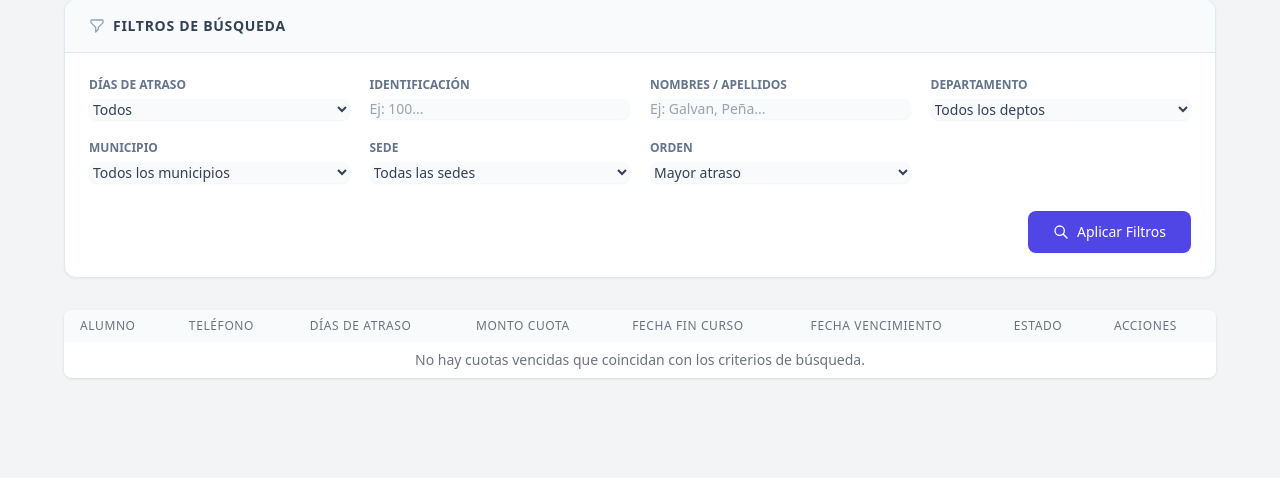
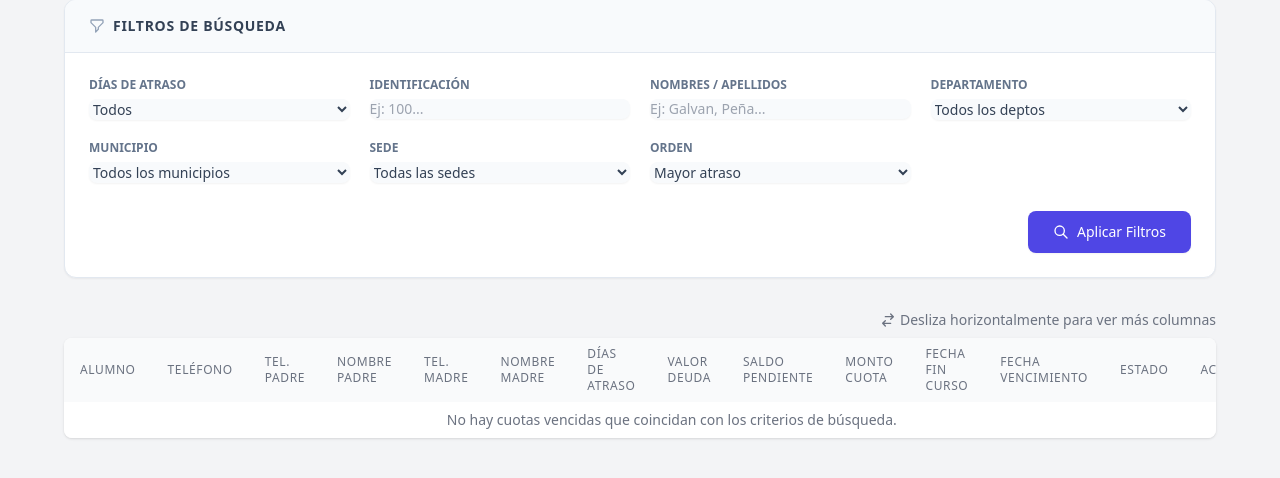
Before and after one commit to robertbarac/preicfes, a Django app: page /cartera/cuotas-vencidas/ in a window 1280 px wide. Shown: the part 173-651 px from the top of the page. Run offline with Django 5.2, Linux system fonts and the light colour scheme; the visitor is signed in with stand-in values (Sample User, id 1); data that the repository does not hold is empty; some libraries are stand-ins or nearby versions.

Commit message:
columnas de deuda y saldo agregadas

```diff
--- a/cartera/templates/cartera/cuotas_vencidas_list.html
+++ b/cartera/templates/cartera/cuotas_vencidas_list.html
@@ -97,6 +97,10 @@
         </div>
     </div>
 
+    <div class="mb-2 text-sm text-gray-500 flex items-center justify-end hidden md:flex">
+        <svg class="w-4 h-4 mr-1" fill="none" stroke="currentColor" viewBox="0 0 24 24"><path stroke-linecap="round" stroke-linejoin="round" stroke-width="2" d="M8 7h12m0 0l-4-4m4 4l-4 4m0 6H4m0 0l4 4m-4-4l4-4"></path></svg>
+        <span>Desliza horizontalmente para ver más columnas</span>
+    </div>
     <div class="bg-white shadow rounded-lg overflow-hidden">
         <div class="overflow-x-auto">
             <table class="min-w-full">
@@ -105,7 +109,13 @@
                         <th class="px-4 py-2 text-left text-xs font-medium text-gray-500 uppercase tracking-wider">Alumno</th>
                         {% comment %} <th class="px-4 py-2 text-left text-xs font-medium text-gray-500 uppercase tracking-wider">Identificación</th> {% endcomment %}
                         <th class="px-4 py-2 text-left text-xs font-medium text-gray-500 uppercase tracking-wider">Teléfono</th>
+                        <th class="px-4 py-2 text-left text-xs font-medium text-gray-500 uppercase tracking-wider">Tel. Padre</th>
+                        <th class="px-4 py-2 text-left text-xs font-medium text-gray-500 uppercase tracking-wider">Nombre Padre</th>
+                        <th class="px-4 py-2 text-left text-xs font-medium text-gray-500 uppercase tracking-wider">Tel. Madre</th>
+                        <th class="px-4 py-2 text-left text-xs font-medium text-gray-500 uppercase tracking-wider">Nombre Madre</th>
                         <th class="px-4 py-2 text-left text-xs font-medium text-gray-500 uppercase tracking-wider">Días de Atraso</th>
+                        <th class="px-4 py-2 text-left text-xs font-medium text-gray-500 uppercase tracking-wider">Valor Deuda</th>
+                        <th class="px-4 py-2 text-left text-xs font-medium text-gray-500 uppercase tracking-wider">Saldo Pendiente</th>
                         <th class="px-4 py-2 text-left text-xs font-medium text-gray-500 uppercase tracking-wider">Monto Cuota</th>
                         <th class="px-4 py-2 text-left text-xs font-medium text-gray-500 uppercase tracking-wider">Fecha Fin Curso</th>
                         <th class="px-4 py-2 text-left text-xs font-medium text-gray-500 uppercase tracking-wider">Fecha Vencimiento</th>
@@ -123,8 +133,26 @@
                         </td>
                         {% comment %} <td class="px-6 py-4 whitespace-nowrap text-sm text-gray-900">{{ cuota.deuda.alumno.identificacion }}</td> {% endcomment %}
                         <td class="px-3 py-2 whitespace-nowrap text-sm text-gray-900">{{ cuota.deuda.alumno.celular }}</td>
+                        <td class="px-3 py-2 whitespace-nowrap text-sm text-gray-900">{{ cuota.deuda.alumno.celular_padre }}</td>
+                        <td class="px-3 py-2 whitespace-nowrap text-sm text-gray-900">
+                            {% if cuota.deuda.alumno.nombres_padre != 'SIN DATOS' %}
+                                {{ cuota.deuda.alumno.nombres_padre }} {{ cuota.deuda.alumno.primer_apellido_padre }} {% if cuota.deuda.alumno.segundo_apellido_padre != 'SIN DATOS' %}{{ cuota.deuda.alumno.segundo_apellido_padre }}{% endif %}
+                            {% else %}
+                                SIN DATOS
+                            {% endif %}
+                        </td>
+                        <td class="px-3 py-2 whitespace-nowrap text-sm text-gray-900">{{ cuota.deuda.alumno.celular_madre }}</td>
+                        <td class="px-3 py-2 whitespace-nowrap text-sm text-gray-900">
+                            {% if cuota.deuda.alumno.nombres_madre != 'SIN DATOS' %}
+                                {{ cuota.deuda.alumno.nombres_madre }} {{ cuota.deuda.alumno.primer_apellido_madre }} {% if cuota.deuda.alumno.segundo_apellido_madre != 'SIN DATOS' %}{{ cuota.deuda.alumno.segundo_apellido_madre }}{% endif %}
+                            {% else %}
+                                SIN DATOS
+                            {% endif %}
+                        </td>
                         <td class="px-3 py-2 whitespace-nowrap text-sm text-gray-900">{{ cuota.dias_atraso }}</td>
-                        <td class="px-3 py-2 whitespace-nowrap text-sm text-gray-900">{{ cuota.monto }}</td>
+                        <td class="px-3 py-2 whitespace-nowrap text-sm text-gray-900">${{ cuota.deuda.valor_total }}</td>
+                        <td class="px-3 py-2 whitespace-nowrap text-sm text-gray-900">${{ cuota.deuda.saldo_pendiente }}</td>
+                        <td class="px-3 py-2 whitespace-nowrap text-sm text-gray-900">${{ cuota.monto }}</td>
                         <td class="px-3 py-2 whitespace-nowrap text-sm text-gray-900">{{ cuota.deuda.alumno.fecha_culminacion }}</td>
                         <td class="px-3 py-2 whitespace-nowrap text-sm text-gray-900">{{ cuota.fecha_vencimiento }}</td>
                         <td class="px-3 py-2 whitespace-nowrap text-sm text-gray-900">{{ cuota.get_estado_display }}</td>
@@ -167,7 +195,7 @@
                     </tr>
                     {% empty %}
                     <tr>
-                        <td colspan="9" class="px-3 py-2 whitespace-nowrap text-sm text-gray-500 text-center">
+                        <td colspan="15" class="px-3 py-2 whitespace-nowrap text-sm text-gray-500 text-center">
                             No hay cuotas vencidas que coincidan con los criterios de búsqueda.
                         </td>
                     </tr>
```
